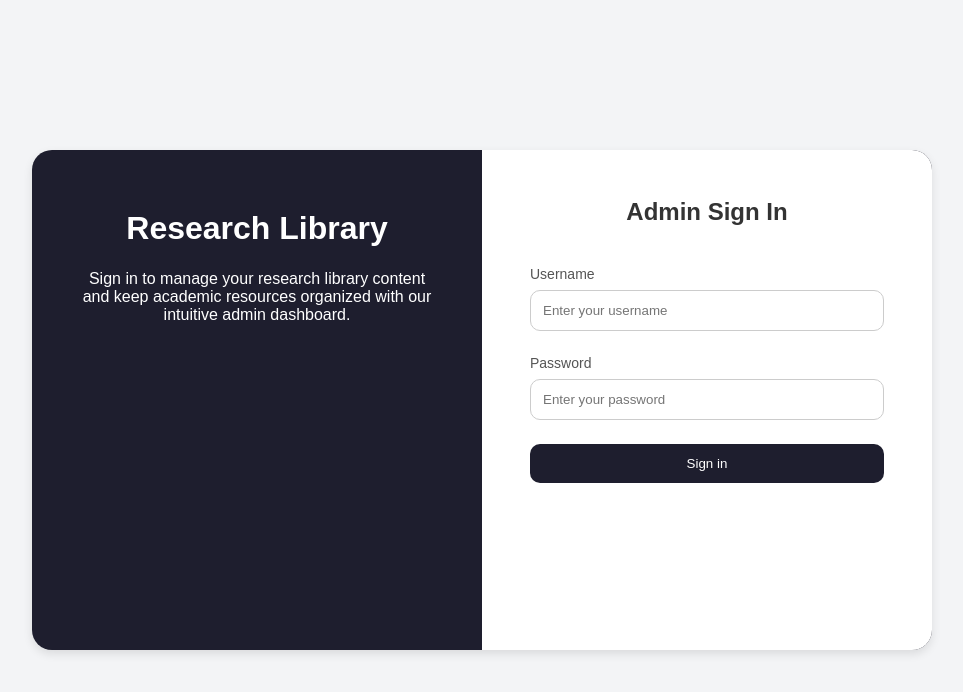
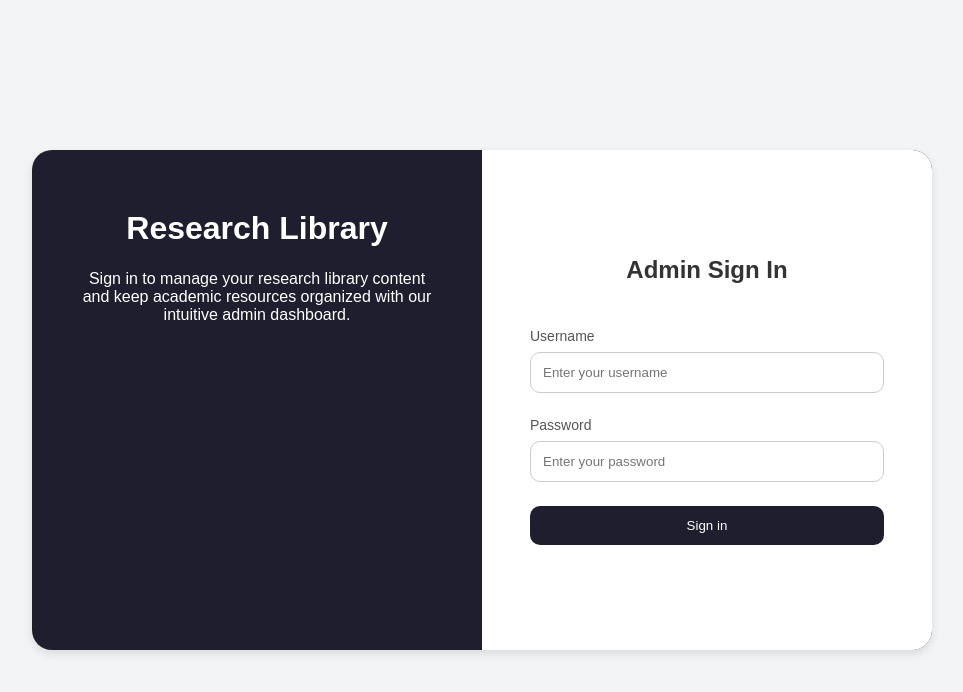
Before and after one commit to r4ppz19/research-library, a React (Vite) app: page / in a window 1280 px wide. Shown: the top 692 px of the page, without its empty margins (158-1121 px from the left). Built offline with nearby package versions, Linux system fonts and the light colour scheme.

Commit message:
refactor: center form container

```diff
--- a/src/pages/LoginPage.module.css
+++ b/src/pages/LoginPage.module.css
@@ -30,7 +30,7 @@
 .formContainer {
   display: flex;
   flex-direction: column;
-  justify-content: flex-start;
+  justify-content: center;
   flex-grow: 1;
   padding: 24px;
   background-color: #fff;
@@ -45,7 +45,6 @@
   color: #333;
   margin-bottom: 24px;
   text-align: center;
-  margin-bottom: 20px;
 }
 
 .form {
```
